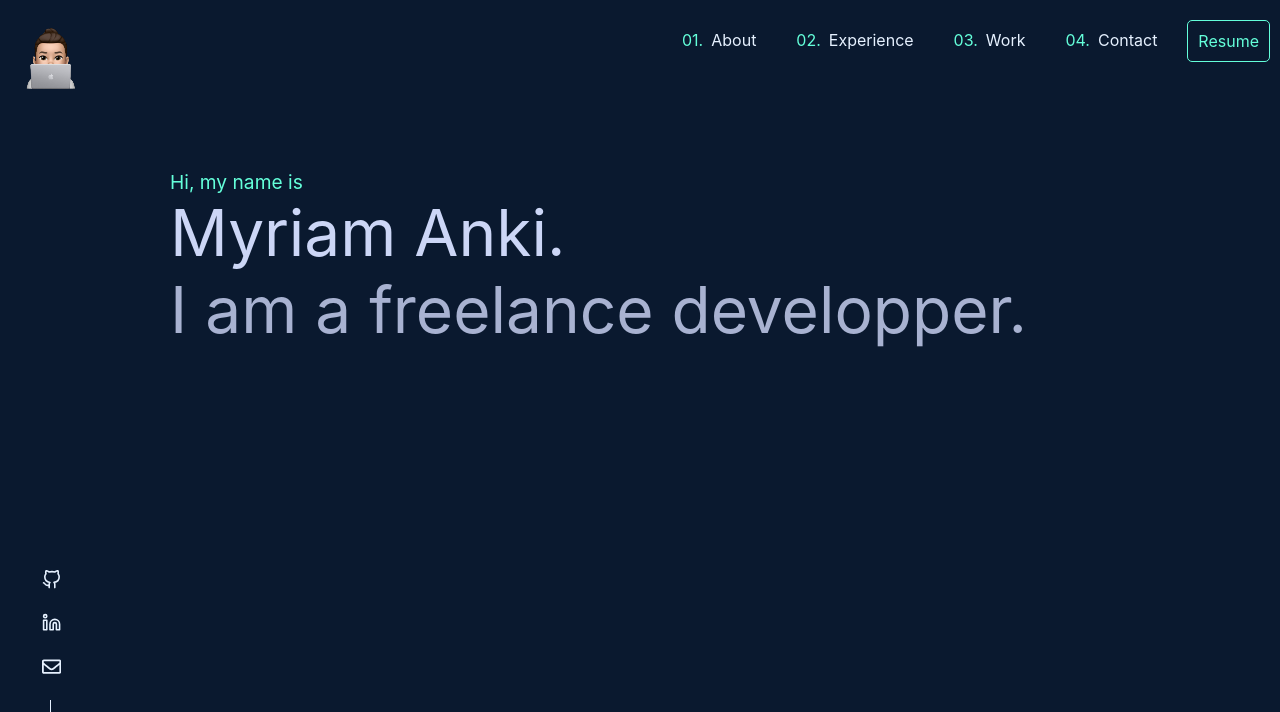
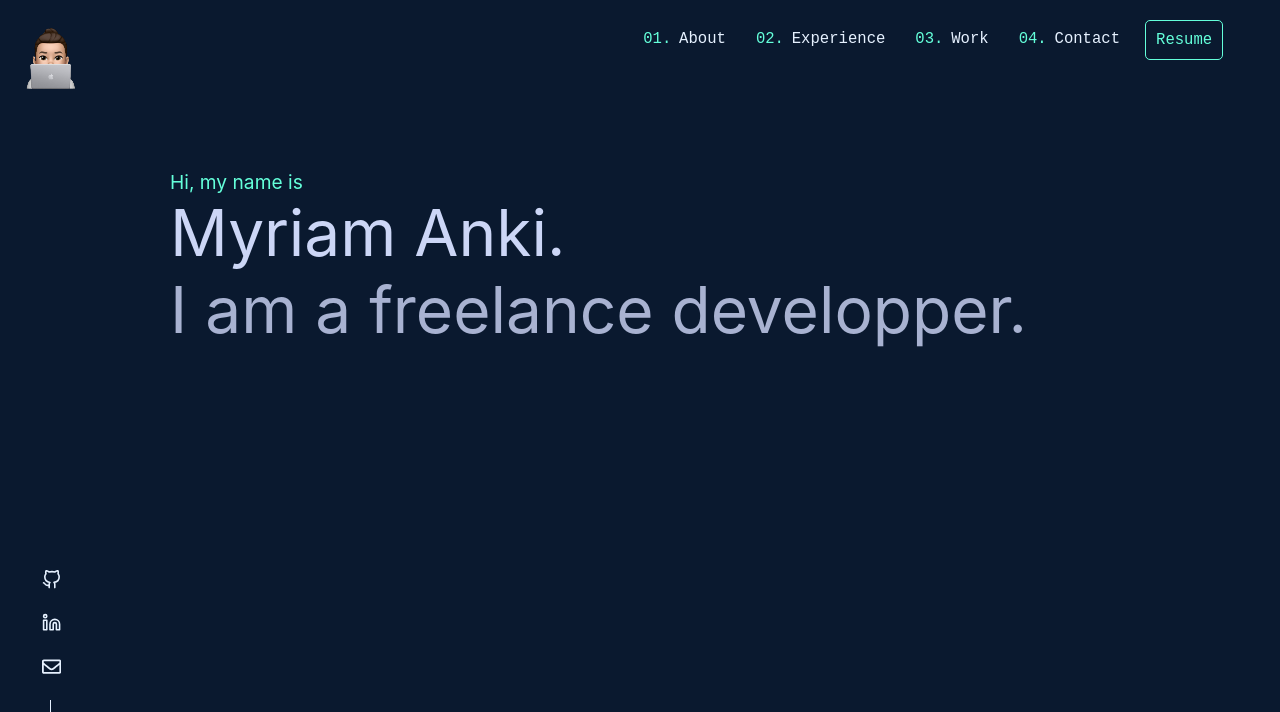
Before and after one commit to manki23/manki23.github.io, a React (Create React App) app: page / in a window 1280 px wide. Shown: the top 712 px of the page. Built offline with nearby package versions, Linux system fonts and the light colour scheme.

Commit message:
MOD: about page > wip

```diff
--- a/src/index.css
+++ b/src/index.css
@@ -1,8 +1,6 @@
 body {
   margin: 0;
-  font-family: -apple-system, BlinkMacSystemFont, 'Segoe UI', 'Roboto', 'Oxygen',
-    'Ubuntu', 'Cantarell', 'Fira Sans', 'Droid Sans', 'Helvetica Neue',
-    sans-serif;
+  font-family: "Calibre","Inter","San Francisco","SF Pro Text",-apple-system,system-ui,sans-serif;
   -webkit-font-smoothing: antialiased;
   -moz-osx-font-smoothing: grayscale;
 }
--- a/src/styles/Header.scss
+++ b/src/styles/Header.scss
@@ -3,4 +3,7 @@
     flex-direction: row-reverse;
     position: fixed;
     right: 0;
+    margin-right: 3em;
+    font-family: monospace;
+    font-size: 1.2em;
 }
--- a/src/styles/HeaderButton.scss
+++ b/src/styles/HeaderButton.scss
@@ -5,7 +5,8 @@ $headerMargin: 10px;
 .header-button {
     display: flex;
     justify-content: center;
-    padding: 10px;
+    padding: 5px;
+    padding-top: 10px;
     font-size: 1em;
     margin: $headerMargin;
 }
```
Also changed, not shown: src/pages/AboutPage.js (+24 -0 lines).
